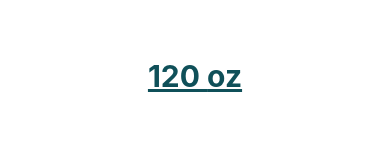
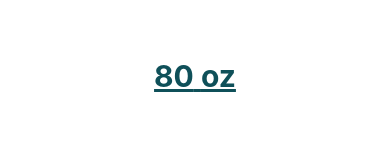
Before and after one commit to richardm213/hydration-helper, a React Native app: screen / in a window 390 px wide. Shown: the part 492-640 px from the top of the page. Built offline with nearby package versions, Linux system fonts and the light colour scheme.

Commit message:
Update recommendation based on SimpleCalculator calculations

```diff
--- a/components/RecommendationTab.js
+++ b/components/RecommendationTab.js
@@ -47,7 +47,7 @@ export default function RecommendationTab({recommendation, unit}) {
       </View>
       <View style={styles.suggestionIntakeView}>
         <Text style={styles.suggestionIntakeText}>
-          {recommendation} {measurementType}
+          {recommendation.toFixed(0)} {measurementType}
         </Text>
       </View>
     </View>
--- a/components/Tabs.js
+++ b/components/Tabs.js
@@ -5,6 +5,7 @@ import IntakeTab from './IntakeTab';
 import ExerciseTab from './ExerciseTab';
 import SettingsTab from './SettingsTab';
 import {intakeIcon, exerciseIcon, waterIcon, settingsIcon} from './TabIcons';
+import {SimpleCalculator2} from '../util/IntakeCalculator';
 
 const Tab = createBottomTabNavigator();
 
@@ -14,6 +15,10 @@ export default function Tabs() {
   const [exercise, setExercise] = useState(0);
   const [unit, setUnit] = useState('us-system');
   const [weight, setWeight] = useState('160');
+
+  useEffect(() => {
+    setRecommendation(SimpleCalculator2(unit, weight, exercise));
+  }, [exercise, weight]);
 
   const firstUpdate = useRef(true);
   useEffect(() => {
```
